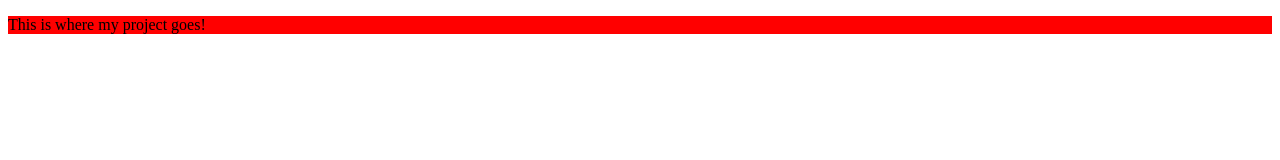
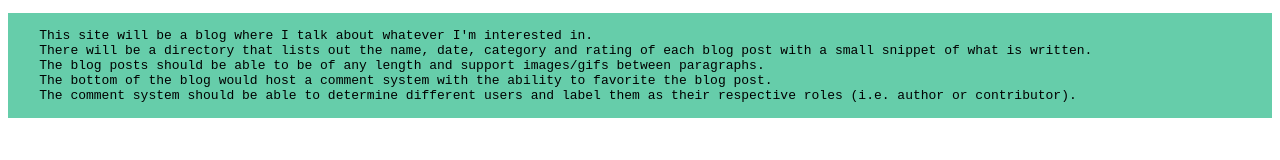
Before and after one commit to lukehag/lukehag.github.io, a plain HTML site: page index.html in a window 1280 px wide. Drawn offline with Linux system fonts and the light colour scheme.

Commit message:
Added short description for project

```diff
--- a/index.html
+++ b/index.html
@@ -6,7 +6,14 @@
 </head>
 <body>
 
-    <p>This is where my project goes!</p>
+    <pre>
+
+    This site will be a blog where I talk about whatever I'm interested in.
+    There will be a directory that lists out the name, date, category and rating of each blog post with a small snippet of what is written.
+    The blog posts should be able to be of any length and support images/gifs between paragraphs.
+    The bottom of the blog would host a comment system with the ability to favorite the blog post.
+    The comment system should be able to determine different users and label them as their respective roles (i.e. author or contributor).
+    </pre>
 
 </body>
 </html>
--- a/styles.css
+++ b/styles.css
@@ -1 +1 @@
-p { background-color: red; }
+pre { background-color: mediumaquamarine; }
```
